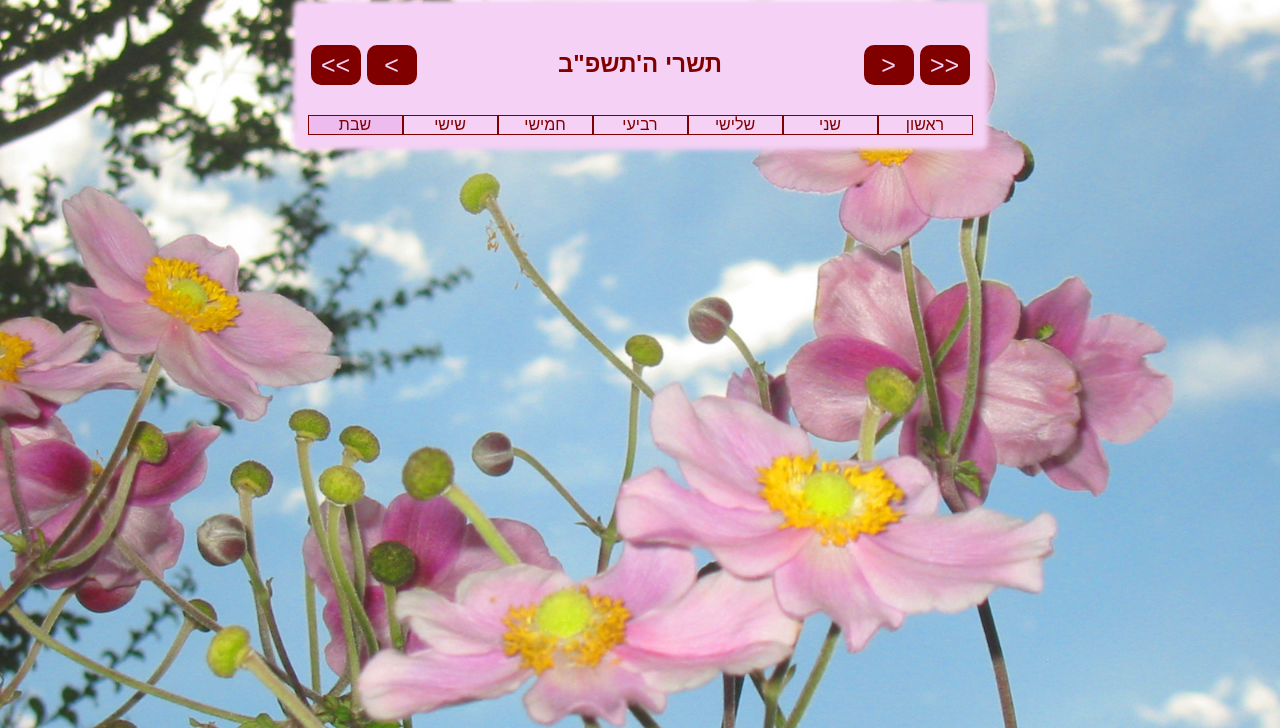
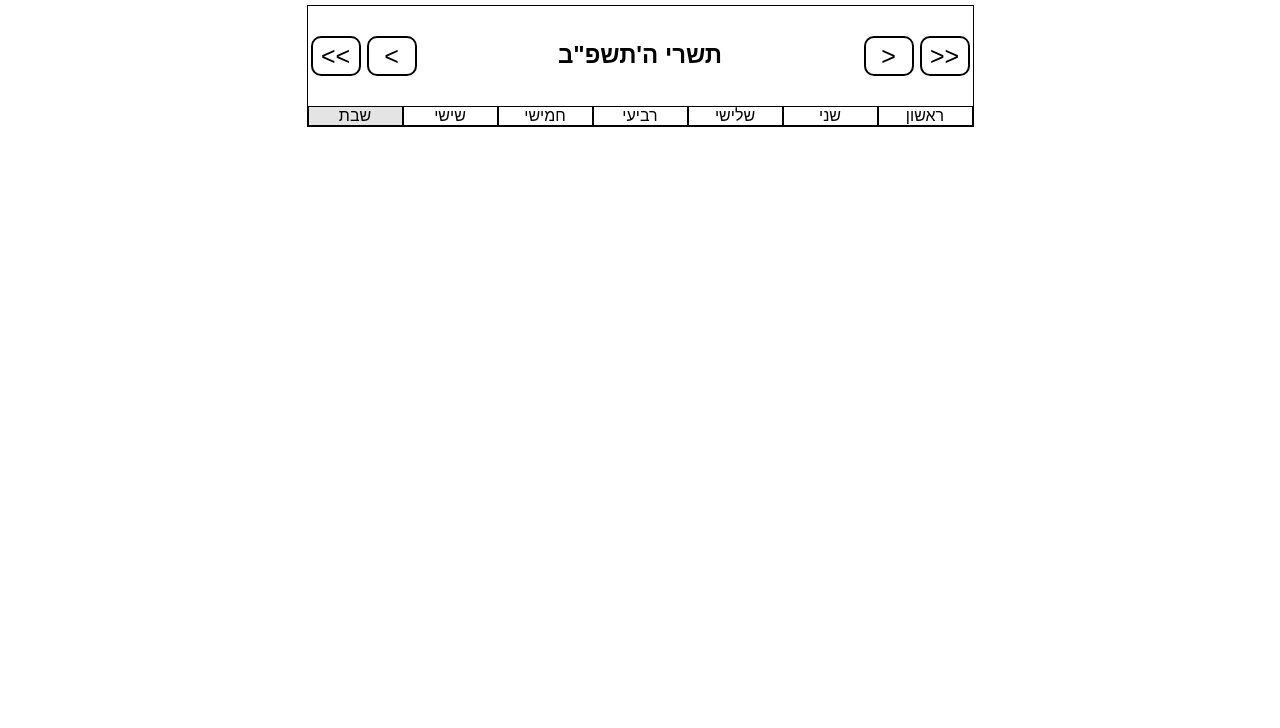
Before and after one commit to Rina45/calnder, a plain HTML site: page index.html in a window 1280 px wide. Shown: the part 72-800 px from the top of the page. Drawn offline with Linux system fonts and the light colour scheme; no server answers.

Commit message:
chnage style

```diff
--- a/index.html
+++ b/index.html
@@ -4,8 +4,8 @@
 <head>
     <title>hebrew calender</title>
     <link rel="stylesheet" href="css/style.css">
-    <link rel="stylesheet" href="css/_colors.css">
-    <!-- <link rel="stylesheet" href="css/_black&white.css"> -->
+    <!-- <link rel="stylesheet" href="css/_colors.css"> -->
+    <link rel="stylesheet" href="css/_black&white.css">
     <script type="module" defer src="js/script.js"></script>
 </head>
 
```
